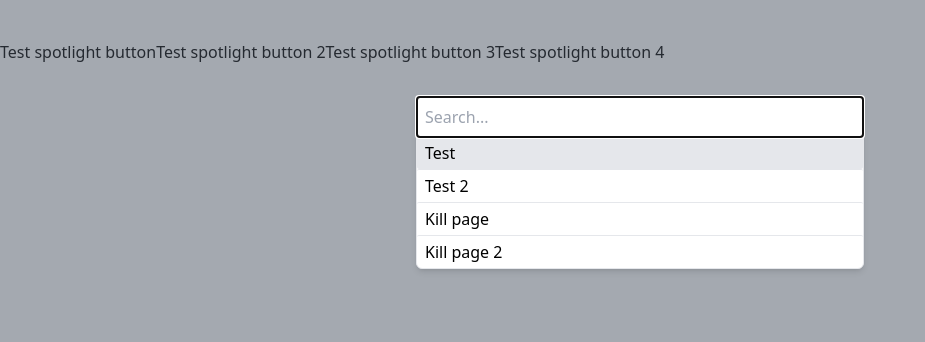
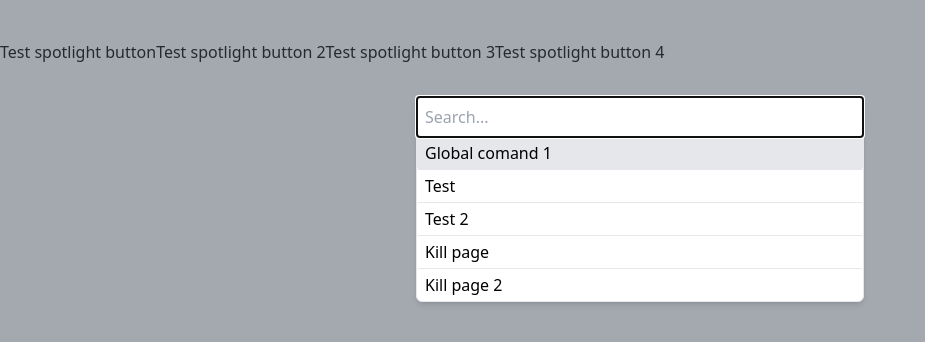
Before and after one commit to NICHTJ3/spotlight, a React app: page / in a window 1280 px wide. Shown: the top 342 px of the page, without its empty margins (0-925 px from the left). Built offline with nearby package versions, Linux system fonts and the light colour scheme.

Commit message:
Add support for global commands and fix cursor wrapping

```diff
--- a/src/App.tsx
+++ b/src/App.tsx
@@ -19,6 +19,14 @@ export const App = () => {
         onClose={() => {
           setSpotlightOpen(false);
         }}
+        globalComands={[
+          {
+            name: "Global comand 1",
+            callback: () => {
+              console.log("Global comand 1");
+            },
+          },
+        ]}
       />
       <div className={"pt-10"}>
         <ActionButton
--- a/src/components/spotlight.tsx
+++ b/src/components/spotlight.tsx
@@ -52,9 +52,11 @@ export function useSpotlightAction(action: Action) {
 export function Spotlight({
   open,
   onClose,
+  globalComands,
 }: {
   open: boolean;
   onClose: () => void;
+  globalComands: Action[];
 }) {
   if (!open) return null;
   const { data } = useContext(SpotlightContext);
@@ -63,12 +65,13 @@ export function Spotlight({
   const [cursor, setCursor] = useState(0);
 
   const items = useMemo(() => {
-    if (search === "") return data;
-    return fuzzySearch(search, data, {
+    const dataToSearch = [...globalComands, ...data];
+    if (search === "") return dataToSearch;
+    return fuzzySearch(search, dataToSearch, {
       keySelector: (i) => i.name,
       normalizeWhitespace: true,
     });
-  }, [search, data]);
+  }, [search, data, globalComands]);
 
   const selected = useMemo(() => items.at(cursor), [cursor, items]);
 
@@ -78,7 +81,12 @@ export function Spotlight({
   };
 
   const wrapCursor = useCallback(
-    (cursor: number) => Math.abs(cursor % items.length),
+    (cursor: number) => {
+      // NOTE: mc stands for maximum cursor and cc stands for curent cursor
+      const mc = items.length;
+      const cc = cursor;
+      return cc >= 0 ? cc % mc : ((cc % mc) + mc) % mc;
+    },
     [items]
   );
 
```
